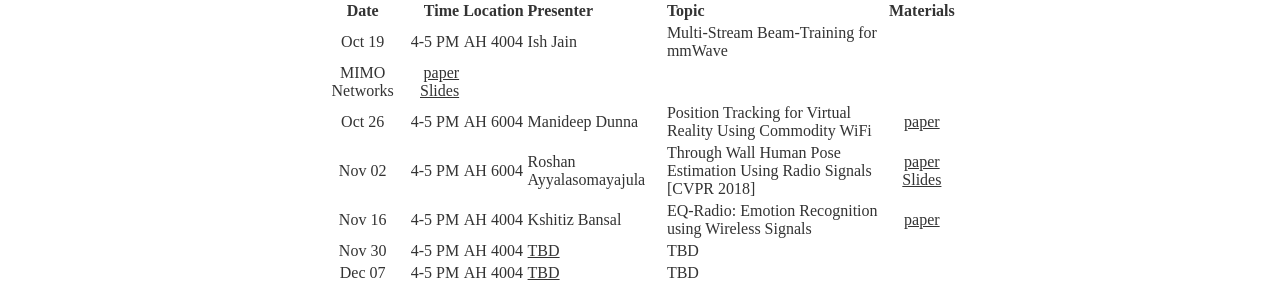
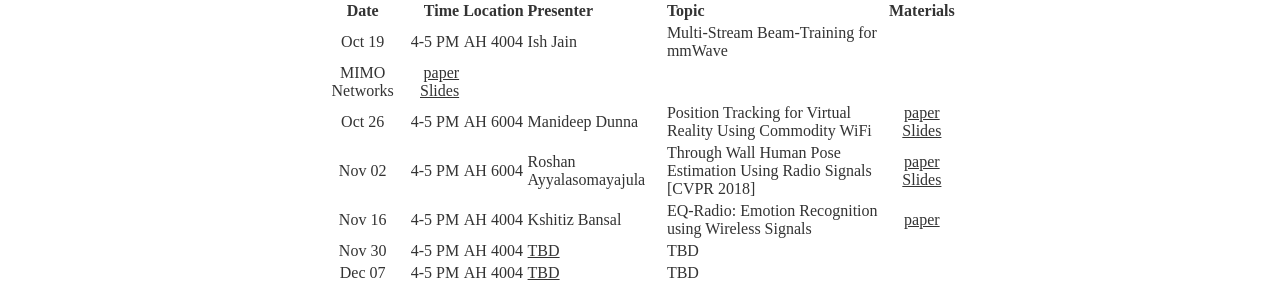
Before and after one commit to nrgucsd/nrgucsd.github.io, a Jekyll site: the page built from _posts/2018-09-01-Reading-Fall2018.markdown, in a window 1280 px wide and 900 px high, scrolled down 1919 px. Shown: the part 138-429 px from the top of the window. Built offline with Jekyll 4.4.1, drawn with Linux system fonts in a browser that asks for light colours; nearby versions of some CDN libraries; some web fonts are replaced.

Commit message:
Update 2018-09-01-Reading-Fall2018.markdown

```diff
--- a/_posts/2018-09-01-Reading-Fall2018.markdown
+++ b/_posts/2018-09-01-Reading-Fall2018.markdown
@@ -37,7 +37,7 @@ The schedule is as follows
 |:---------:|-----------:|:--------:|:------------------|:------|:------:|
 | Oct 19    | 4-5   PM   | AH 4004  | Ish Jain           | Multi-Stream Beam-Training for mmWave
 MIMO Networks    |  [paper][MUTE] [Slides][Ish]     |
-| Oct 26    | 4-5 PM     | AH 6004  | Manideep Dunna    | Position Tracking for Virtual Reality Using Commodity WiFi   |  [paper][paperMani]      |
+| Oct 26    | 4-5 PM     | AH 6004  | Manideep Dunna    | Position Tracking for Virtual Reality Using Commodity WiFi   |  [paper][paperMani]  [Slides][Mani]    |
 | Nov 02    | 4-5 PM     | AH 6004  | Roshan Ayyalasomayajula | Through Wall Human Pose Estimation Using Radio Signals [CVPR 2018]   |  [paper][PoseEst]  [Slides][Roshan]    |
 | Nov 16    | 4-5 PM     | AH 4004  | Kshitiz Bansal      | EQ-Radio: Emotion Recognition using Wireless Signals   | [paper][Kshitiz_p]       |
 | Nov 30    | 4-5 PM     | AH 4004  | [TBD][GDrive]      | TBD    |        |
```
Also changed, not shown: other parts of _posts/2018-09-01-Reading-Fall2018.markdown (+1 -0 lines).
